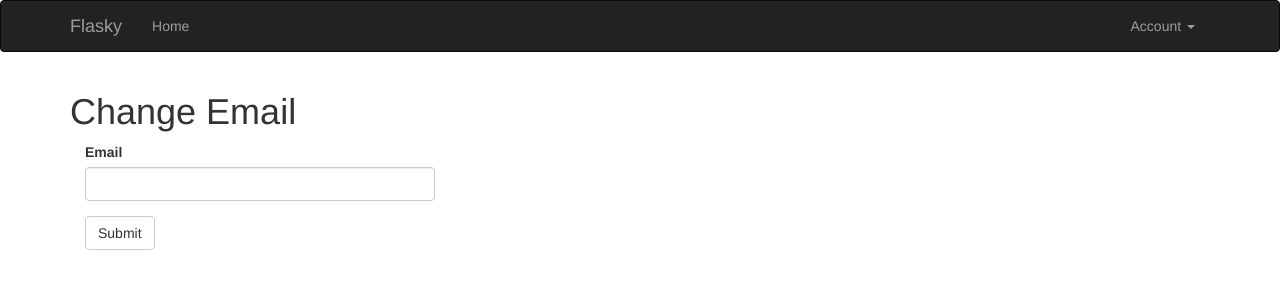
After one commit to leiweibo/blog, a Flask app: page /auth/change_email in a window 1280 px wide. The commit adds this page. Shown: the top 300 px of the page. Run offline with Flask 2, Linux system fonts and the light colour scheme; a user stored in the database is signed in; tables that the repository leaves empty hold one stand-in row (values such as "Sample post"); some libraries are stand-ins or nearby versions.

Commit message:
add change email support and add .DS_Store into gitignore

```diff
--- a/app/auth/forms.py
+++ b/app/auth/forms.py
@@ -42,3 +42,7 @@ class PasswordResetForm(Form):
     newPassword = PasswordField('New Password', validators=[Required(), EqualTo('newPassword2', message='Passwords must match.')])
     newPassword2 = PasswordField('Confirm New Password', validators=[Required()])
     submit = SubmitField('Submit')
+
+class ChangeEmailRequestForm(Form):
+    email = StringField('Email', validators=[Required(), Length(1, 64), Email()])
+    submit = SubmitField('Submit')
--- a/app/auth/views.py
+++ b/app/auth/views.py
@@ -1,6 +1,6 @@
 from flask import render_template, redirect, request, url_for, flash
 from . import auth
-from .forms import LoginForm, RegisterForm, ChangePasswordForm, PasswordResetRequestForm, PasswordResetForm
+from .forms import LoginForm, RegisterForm, ChangePasswordForm, PasswordResetRequestForm, PasswordResetForm, ChangeEmailRequestForm
 from itsdangerous import TimedJSONWebSignatureSerializer as Serializer
 from ..models import User
 from flask_login import login_user, logout_user, login_required, current_user
@@ -136,3 +136,29 @@ def password_reset(token):
             flash('Your password update failed.')
             return redirect(url_for('main.index'))
     return render_template('auth/reset_password.html', form=form)
+
+@auth.route('/change_email', methods=['GET', 'POST'])
+@login_required
+def change_email_request():
+    form = ChangeEmailRequestForm()
+    if form.validate_on_submit():
+        newEmail = form.email.data
+        user = User.query.filter_by(email=newEmail).first()
+        if not user is None:
+            flash('The email has been used by other users.')
+            return redirect(url_for('auth.change_email_request'))
+        token = current_user.generate_change_email_token(new_email = newEmail)
+        send_email(newEmail,'Change Your Email', 'auth/email/change_email', user=current_user, token=token)
+        flash('An email with instructions to change your email has been sent to you.')
+        return redirect(url_for('main.index'))
+    return render_template('auth/change_email.html', form =form)
+
+@auth.route('/change_email/<token>')
+@login_required
+def change_email(token):
+    user = current_user
+    if user.change_email(token):
+        flash('You email have been changed.')
+    else:
+        flash('email change failed.')
+    return redirect(url_for('main.index'))
--- /dev/null
+++ b/app/templates/auth/change_email.html
@@ -0,0 +1,11 @@
+{% extends "base.html" %}
+{% import "bootstrap/wtf.html" as wtf %}
+
+{% block page_content %}
+<div class="page_header">
+    <h1>Change Email</h1>
+</div>
+<div class="col-md-4">
+    {{ wtf.quick_form(form) }}
+</div>
+{% endblock %}
--- a/app/templates/base.html
+++ b/app/templates/base.html
@@ -33,6 +33,9 @@
                           <a href="{{url_for('auth.change_password')}}">Change Password</a>
                         </li>
                         <li>
+                          <a href="{{url_for('auth.change_email_request')}}">Change Email</a>
+                        </li>
+                        <li>
                           <a href="{{url_for('auth.logout')}}">Sign Out</a>
                         </li>
                     </ul>
```
Also changed, not shown: app/models.py (+17 -0 lines), app/templates/auth/email/change_email.html (added, +10 -0 lines), app/templates/auth/email/change_email.txt (added, +10 -0 lines), 1 other file.
